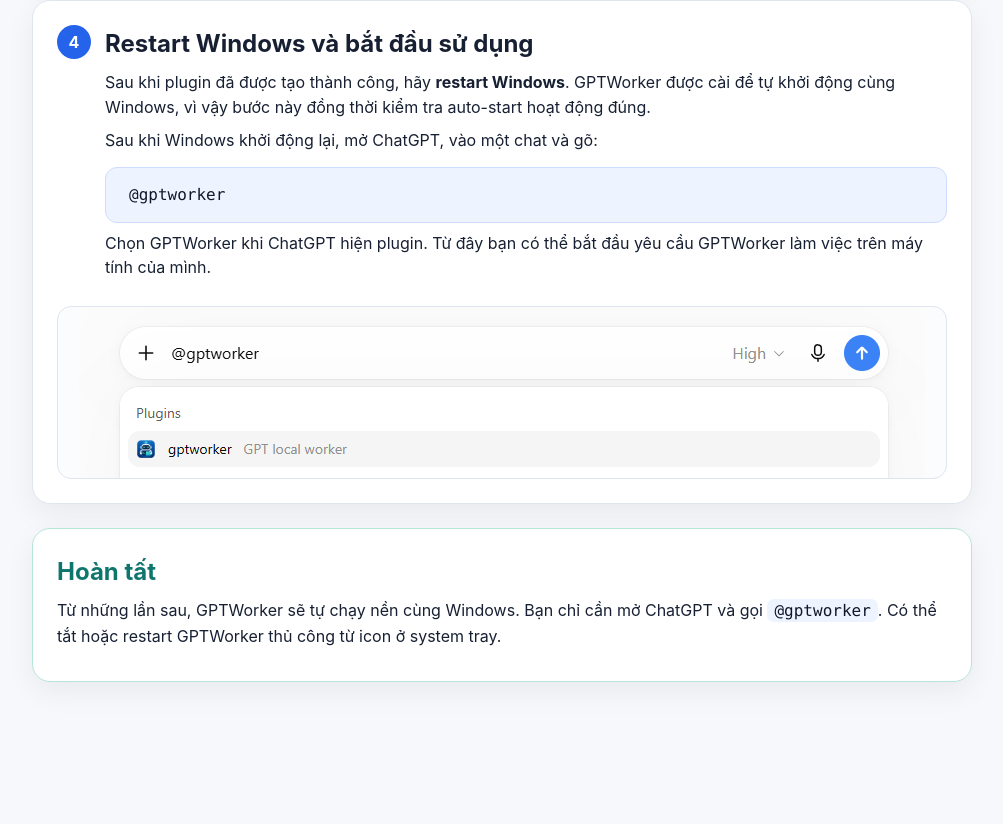
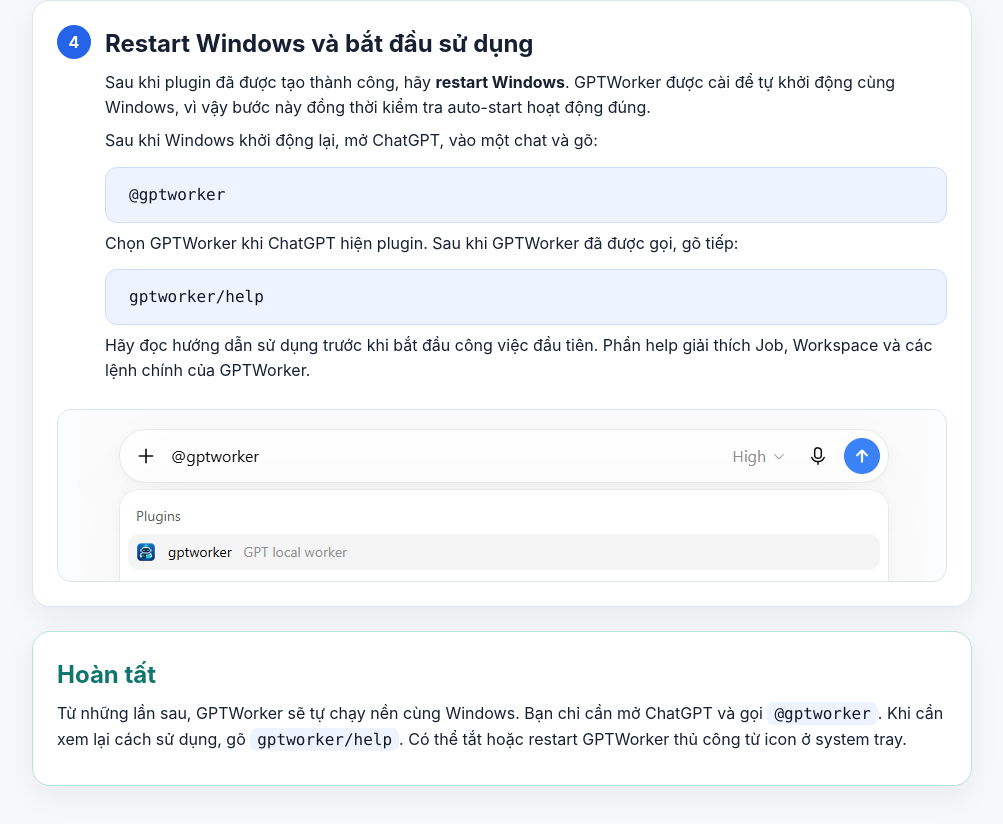
Before and after one commit to thebimhouseinfo-sudo/chatgpt-local-worker, a website: page docs/setup-guide/index.html in a window 1280 px wide. Shown: the part 3670-4494 px from the top of the page, without its empty margins (138-1141 px from the left). Before the commit the page ends 4424 px from the top, so only its background shows below. Drawn offline with Linux system fonts and the light colour scheme.

Commit message:
Guide first-time users to gptworker help

```diff
--- a/docs/setup-guide/index.html
+++ b/docs/setup-guide/index.html
@@ -173,7 +173,9 @@
         <p>Sau khi plugin đã được tạo thành công, hãy <strong>restart Windows</strong>. GPTWorker được cài để tự khởi động cùng Windows, vì vậy bước này đồng thời kiểm tra auto-start hoạt động đúng.</p>
         <p>Sau khi Windows khởi động lại, mở ChatGPT, vào một chat và gõ:</p>
         <div class="callout"><code>@gptworker</code></div>
-        <p>Chọn GPTWorker khi ChatGPT hiện plugin. Từ đây bạn có thể bắt đầu yêu cầu GPTWorker làm việc trên máy tính của mình.</p>
+        <p>Chọn GPTWorker khi ChatGPT hiện plugin. Sau khi GPTWorker đã được gọi, gõ tiếp:</p>
+        <div class="callout"><code>gptworker/help</code></div>
+        <p>Hãy đọc hướng dẫn sử dụng trước khi bắt đầu công việc đầu tiên. Phần help giải thích Job, Workspace và các lệnh chính của GPTWorker.</p>
       </div>
     </div>
 
@@ -185,7 +187,7 @@
 
   <section class="done">
     <h2>Hoàn tất</h2>
-    <p>Từ những lần sau, GPTWorker sẽ tự chạy nền cùng Windows. Bạn chỉ cần mở ChatGPT và gọi <code>@gptworker</code>. Có thể tắt hoặc restart GPTWorker thủ công từ icon ở system tray.</p>
+    <p>Từ những lần sau, GPTWorker sẽ tự chạy nền cùng Windows. Bạn chỉ cần mở ChatGPT và gọi <code>@gptworker</code>. Khi cần xem lại cách sử dụng, gõ <code>gptworker/help</code>. Có thể tắt hoặc restart GPTWorker thủ công từ icon ở system tray.</p>
   </section>
 </main>
 </body>
```
